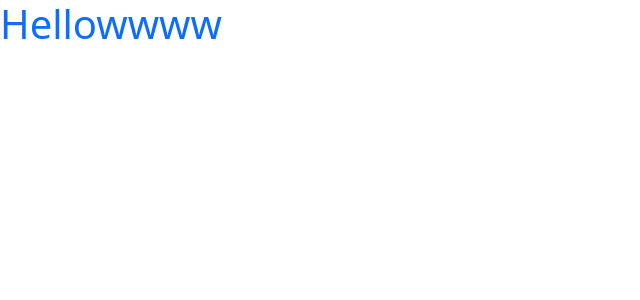
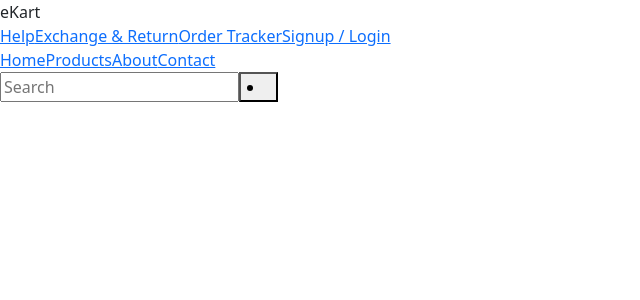
Before and after one commit to beattris/Ng-Store, an Angular app: page / in a window 1280 px wide. Shown: the top 300 px of the page, without its empty margins (0-640 px from the left). Built offline with nearby package versions, Linux system fonts and the light colour scheme.

Commit message:
created the header component

```diff
--- a/src/app/app.component.html
+++ b/src/app/app.component.html
@@ -1 +1 @@
-<h1 class="text-primary">Hellowwww</h1>
+<app-header></app-header>
--- a/src/app/app.module.ts
+++ b/src/app/app.module.ts
@@ -3,10 +3,12 @@ import { BrowserModule } from '@angular/platform-browser';
 
 import { AppRoutingModule } from './app-routing.module';
 import { AppComponent } from './app.component';
+import { HeaderComponent } from './header/header.component';
 
 @NgModule({
   declarations: [
-    AppComponent
+    AppComponent,
+    HeaderComponent
   ],
   imports: [
     BrowserModule,
--- /dev/null
+++ b/src/app/header/header.component.html
@@ -0,0 +1,25 @@
+<div class="ekart--header">
+  <div class="ekart-logo">eKart</div>
+  <div class="ekart--header--nav">
+    <div class="ekart--top--bar">
+      <a href="#">Help</a>
+      <a href="#">Exchange & Return</a>
+      <a href="#">Order Tracker</a>
+      <a href="#">Signup / Login</a>
+    </div>
+    <div class="ekart--bottom--bar">
+      <div class="ekart-menu">
+        <a href="#">Home</a>
+        <a href="#">Products</a>
+        <a href="#">About</a>
+        <a href="#">Contact</a>
+      </div>
+      <div class="ekart--search--bar">
+        <input type="text" class="ekart-search-box" placeholder="Search" />
+        <button class="ekart--search--btn">
+          <li class="fa fa fa-search" aria-hidden="true"></li>
+        </button>
+      </div>
+    </div>
+  </div>
+</div>
```
Also changed, not shown: src/app/header/header.component.ts (added, +8 -0 lines).
